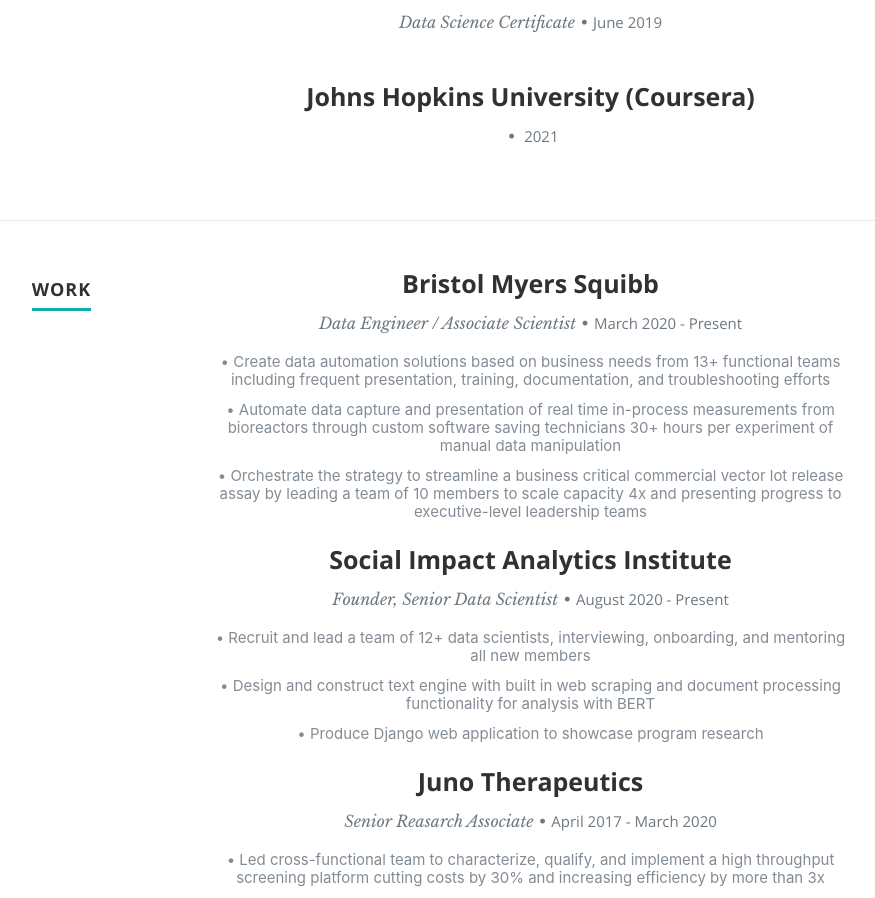
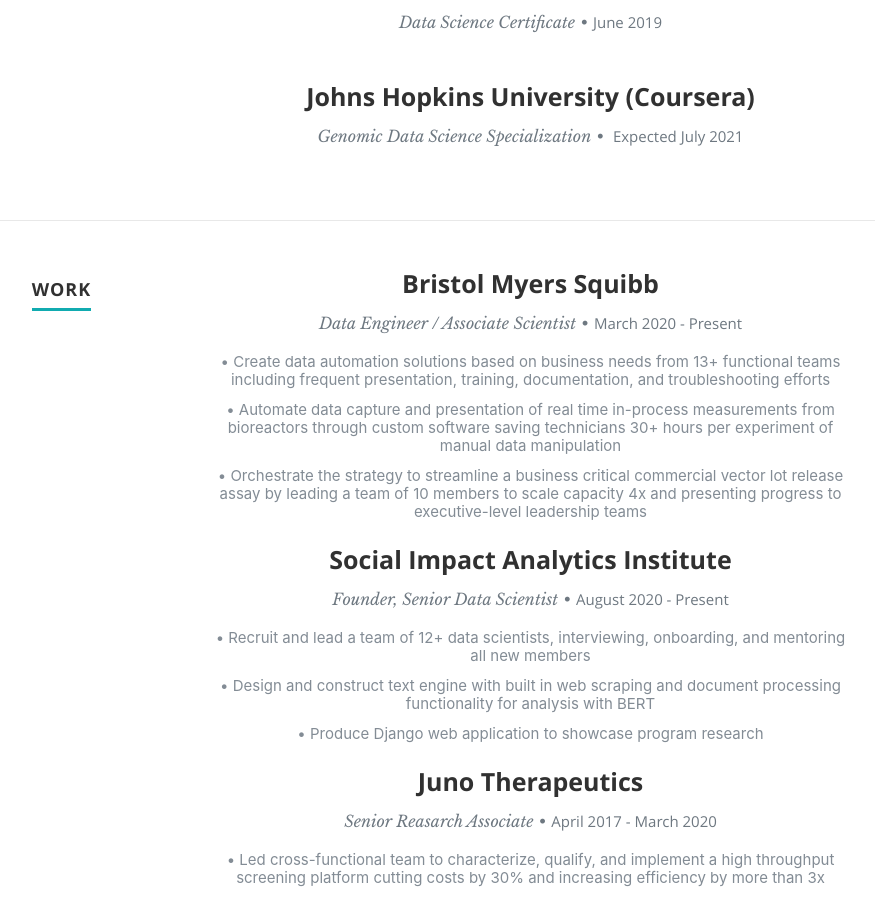
Before and after one commit to thayer6/personal_portfolio, a React (Create React App) app: page / in a window 1280 px wide. Shown: the part 1660-2558 px from the top of the page, without its empty margins (196-1071 px from the left). Built offline with nearby package versions, Linux system fonts and the light colour scheme.

Commit message:
update resume data

```diff
--- a/src/resumeData.js
+++ b/src/resumeData.js
@@ -45,9 +45,9 @@
         },
         {
             "UniversityName": "Johns Hopkins University (Coursera)",
-            "Specialization": "Genomic Data Science Specialization",
+            "specialization": "Genomic Data Science Specialization",
             "MonthOfPassing": "",
-            "YearOfPassing": "2021",
+            "YearOfPassing": " Expected July 2021",
             "Achievements": ""
         },
 
```
